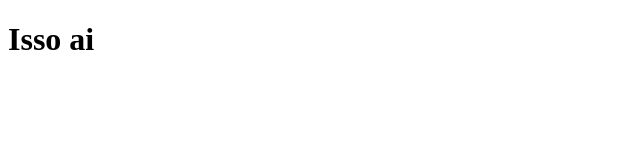
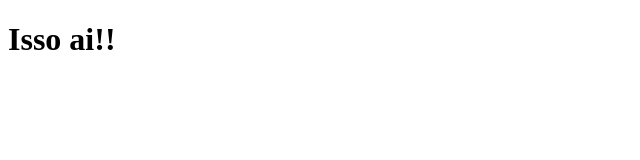
Before and after one commit to LucasIniesta/clone-tabnews, a Next.js app: page / in a window 1280 px wide. Shown: the top 160 px of the page, without its empty margins (0-640 px from the left). Built offline with nearby package versions, Linux system fonts and the light colour scheme.

Commit message:
Modificar a frase

```diff
--- a/pages/index.js
+++ b/pages/index.js
@@ -1,5 +1,5 @@
 function Home() {
-    return <h1>Isso ai</h1>
+    return <h1>Isso ai!!</h1>
 }
 
 export default Home
```
